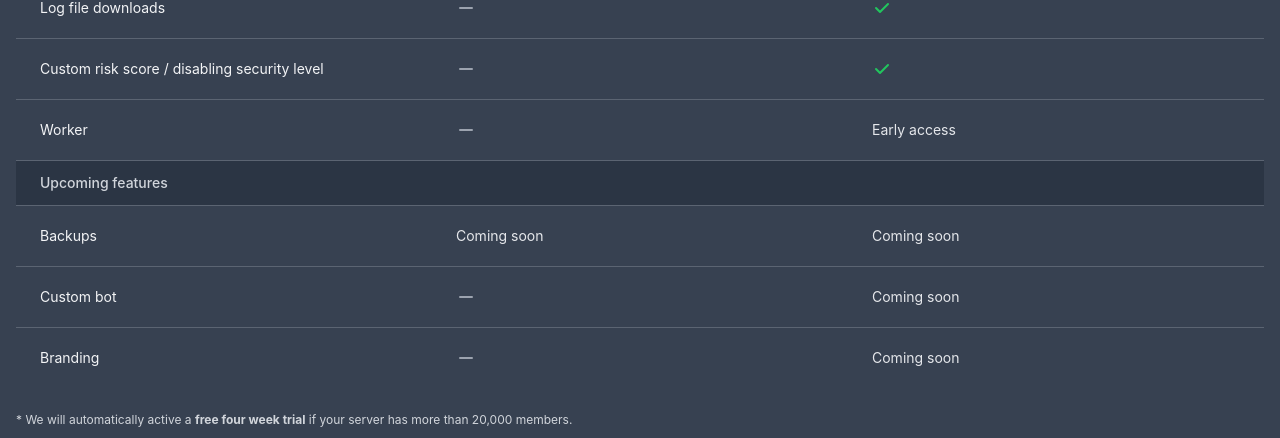
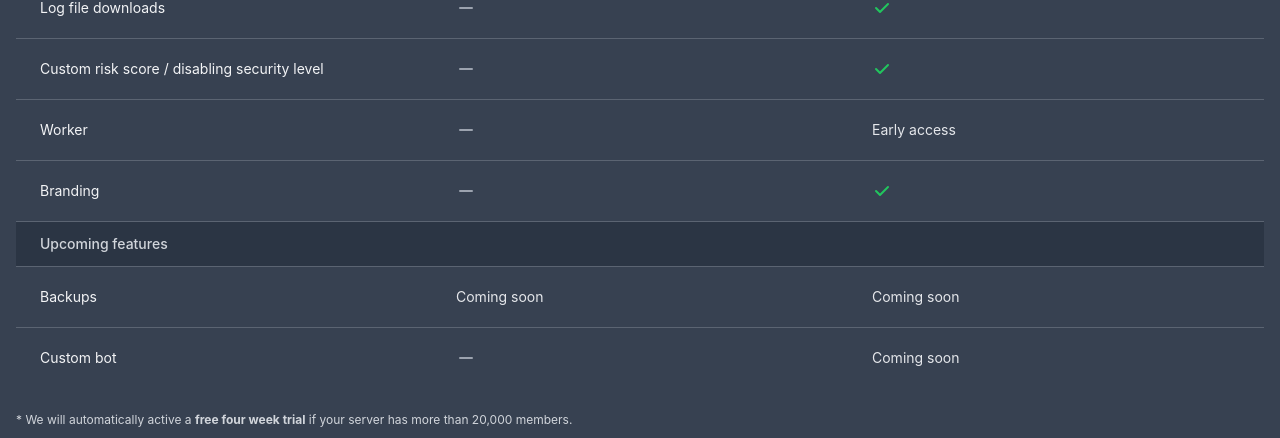
Before and after one commit to cleaner-bot/website, a Next.js app: page /pricing in a window 1280 px wide. Shown: the part 2401-2839 px from the top of the page. Built offline with nearby package versions, Linux system fonts and the light colour scheme.

Commit message:
mark branding as done in pricing

```diff
--- a/pages/pricing.jsx
+++ b/pages/pricing.jsx
@@ -50,6 +50,7 @@ const sections = [
             { name: "Log file downloads", tiers: { pro: true } },
             { name: "Custom risk score / disabling security level", tiers: { pro: true } },
             { name: "Worker", tiers: { pro: "Early access" } },
+            { name: "Branding", tiers: { pro: true } },
         ],
     },
     {
@@ -57,7 +58,6 @@ const sections = [
         features: [
             { name: "Backups", tiers: { free: "Coming soon", pro: "Coming soon" } },
             { name: "Custom bot", tiers: { pro: "Coming soon" } },
-            { name: "Branding", tiers: { pro: "Coming soon" } },
         ]
     }
 ]
```
